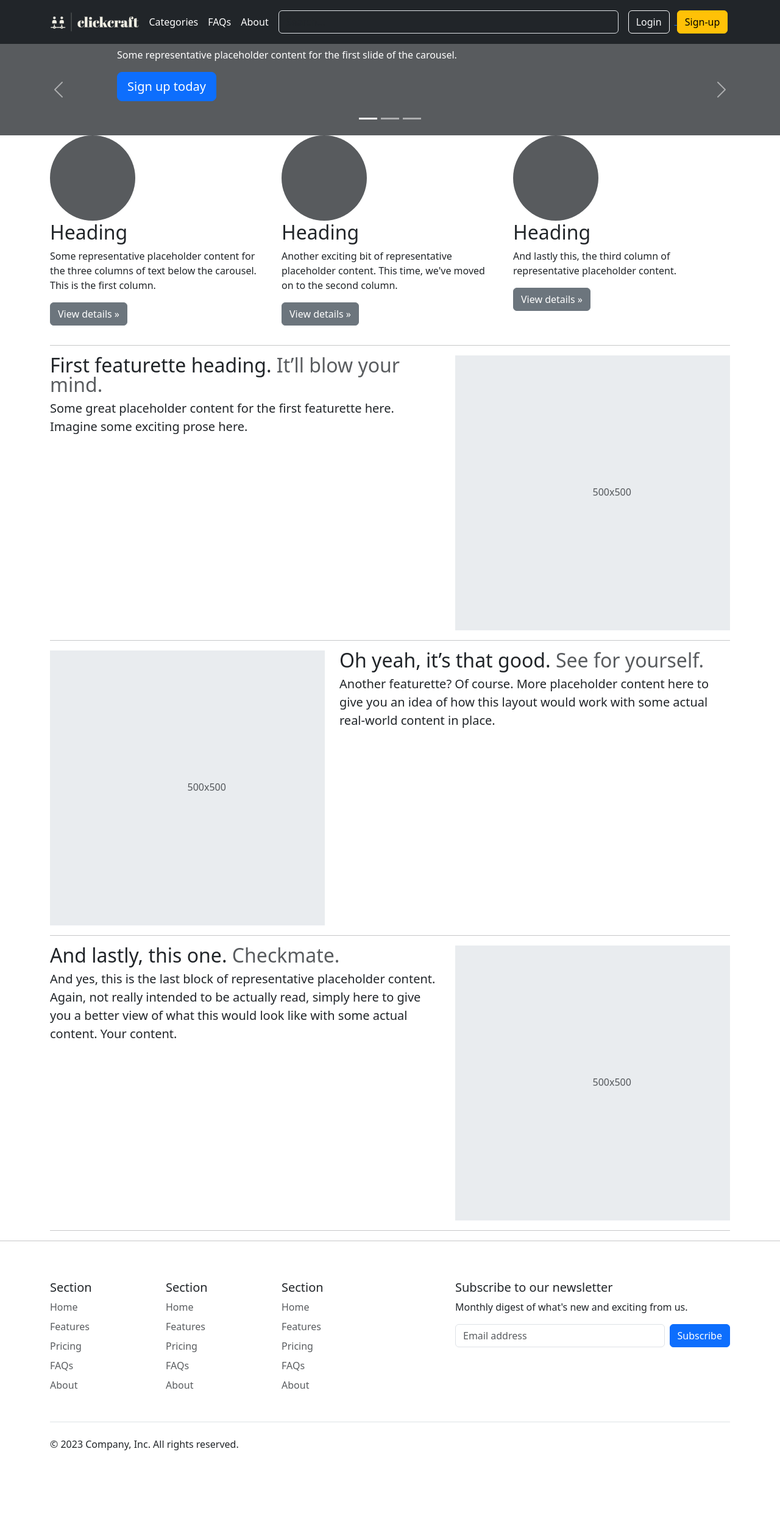
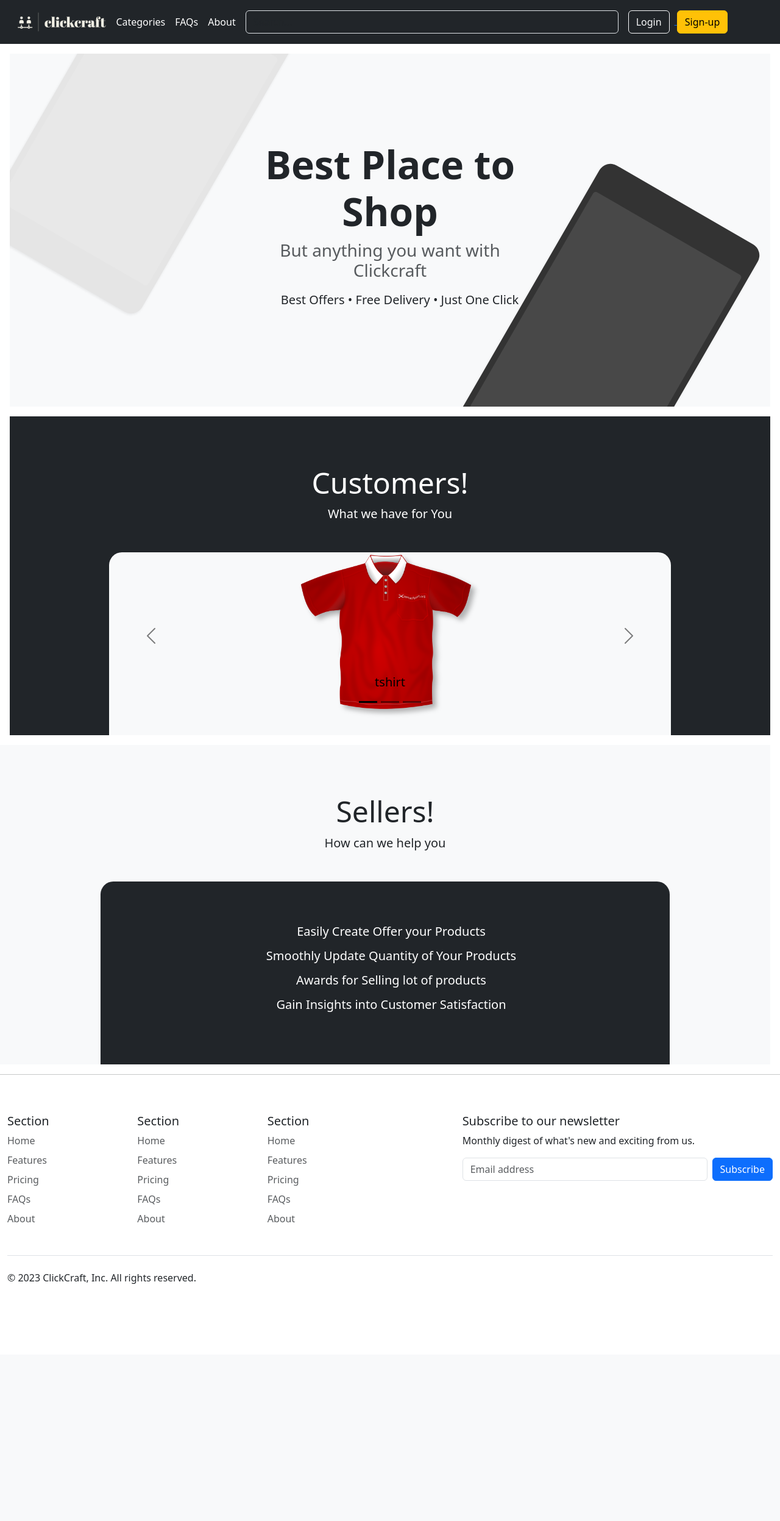
Before and after one commit to aditya0by0/ecommerce_webapp, a Flask app: page / in a window 1280 px wide. Shown: the whole page at 61% size. After the commit the page ends 2106 px from the top, so only its background shows below. Run offline with Flask 2, Linux system fonts and the light colour scheme; data comes from the database, SQL or seed files in the repository; some libraries are stand-ins or nearby versions.

Commit message:
Commit 6
Week 5 - Commit 6
<br/>Implemented
- Login Required functionality
- User-Role Restriction
- Home Page Template
- Embedded Carousel in Home Page
- logic to show product of each category in the above carousel
- Slight Fixes and Modifications

```diff
--- a/app.py
+++ b/app.py
@@ -1,7 +1,13 @@
-from flask import Flask, render_template, request, g
-from flask import redirect, url_for
+from flask import Flask
+from flask import render_template
+from flask import request
+from flask import g
+from flask import redirect
+from flask import url_for
+from flask import flash
+from flask import session
+
 from daolayer.SQLReadWrite import SQLReadWrite
-from flask import flash
 from blueprints import auth, seller, user
 
 app = Flask(__name__, template_folder='templates')
@@ -11,22 +17,40 @@
 
 app.secret_key = 'isee_project_ecomm'
 
-# @app.before_request
-# def before_request():
-# 	auth.load_logged_in_user()
+@app.before_request
+def load_logged_in_user():
+    user_id = session.get("user_id")
+    role = session.get("role")
+    if user_id is None:
+        g.user = None
+    else:
+        if role == 'User':
+            result = SQLReadWrite.execute_query("SELECT * FROM users WHERE id = %s",
+             (user_id,))
+            g.user = result[0]
+            g.user['role'] = 'User'
+
+        elif role == 'Seller':
+            result = SQLReadWrite.execute_query("SELECT * FROM sellers WHERE id = %s",
+             (user_id,))
+            g.user = result[0]
+            g.user['role'] = 'Seller'
 
 @app.context_processor
 def inject_user_name():
     def get_user_name():
         if g.user:
-            return g.user
+        	return g.user
         return None
 
     return {'user_signed': get_user_name()}
 
 @app.route("/", methods=['GET'])
 def get_home_page():
-	return render_template("home.html")
+	result = SQLReadWrite.execute_query('''SELECT p.* FROM products p
+		WHERE (p.category, p.pid) IN (SELECT category, min(pid) FROM products
+  		GROUP BY category)''')
+	return render_template("home.html", categories_p=result)
 
 @app.route("/product/<int:p_id>")
 def get_product_page(p_id:int):
--- /dev/null
+++ b/static/css/product.css
@@ -0,0 +1,74 @@
+.container {
+  max-width: 2040px;
+}
+
+.icon-link > .bi {
+  width: .75em;
+  height: .75em;
+}
+
+/*
+ * Custom translucent site header
+ */
+
+.site-header {
+  background-color: rgba(0, 0, 0, .85);
+  -webkit-backdrop-filter: saturate(180%) blur(20px);
+  backdrop-filter: saturate(180%) blur(20px);
+}
+.site-header a {
+  color: #8e8e8e;
+  transition: color .15s ease-in-out;
+}
+.site-header a:hover {
+  color: #fff;
+  text-decoration: none;
+}
+
+/*
+ * Dummy devices (replace them with your own or something else entirely!)
+ */
+
+.product-device {
+  position: absolute;
+  right: 10%;
+  bottom: -30%;
+  width: 300px;
+  height: 540px;
+  background-color: #333;
+  border-radius: 21px;
+  transform: rotate(30deg);
+}
+
+.product-device::before {
+  position: absolute;
+  top: 10%;
+  right: 10px;
+  bottom: 10%;
+  left: 10px;
+  content: "";
+  background-color: rgba(255, 255, 255, .1);
+  border-radius: 5px;
+}
+
+.product-device-2 {
+  top: -25%;
+  right: auto;
+  bottom: 0;
+  left: 5%;
+  background-color: #e5e5e5;
+}
+
+
+/*
+ * Extra utilities
+ */
+
+.flex-equal > * {
+  flex: 1;
+}
+@media (min-width: 768px) {
+  .flex-md-equal > * {
+    flex: 1;
+  }
+}
--- a/templates/bootstrap/carousel.html
+++ b/templates/bootstrap/carousel.html
@@ -1,123 +1,70 @@
-<div id="myCarousel" class="carousel slide" data-bs-ride="carousel">
+<main>
+  <div class="position-relative overflow-hidden p-3 p-md-5 m-md-3 text-center bg-body-tertiary">
+    <div class="col-md-6 p-lg-5 mx-auto my-5">
+      <h1 class="display-3 fw-bold">Best Place to Shop</h1>
+      <h3 class="fw-normal text-muted mb-3">But anything you want with Clickcraft</h3>
+      <div class="d-flex gap-3 justify-content-center lead fw-normal">
+        <ul style="list-style-type: none;">
+          <li style="display: inline;">Best Offers</li>
+          <li style="display: inline;">&bull; Free Delivery</li>
+          <li style="display: inline;">&bull; Just One Click</li>
+        </ul>
+      </div>
+    </div>
+    <div class="product-device shadow-sm d-none d-md-block"></div>
+    <div class="product-device product-device-2 shadow-sm d-none d-md-block"></div>
+  </div>
+
+  <div class="d-md-flex flex-md-equal w-100 my-md-3 ps-md-3">
+    <div class="text-bg-dark me-md-3 pt-3 px-3 pt-md-5 px-md-5 text-center overflow-hidden">
+      <div class="my-3 py-3">
+        <h2 class="display-5">Customers!</h2>
+        <p class="lead">What we have for You</p>
+      </div>
+      <div class="bg-body-tertiary shadow-sm mx-auto" style="width: 80%; height: 300px; border-radius: 21px 21px 0 0;">
+        <!-- <img src="/static/images/products/alphabet-word-images-1295331_1280.png" width="300"> -->
+        <div id="carouselExampleDark" class="carousel carousel-dark slide" data-bs-ride="carousel">
           <div class="carousel-indicators">
-      <button type="button" data-bs-target="#myCarousel" data-bs-slide-to="0" class="active" aria-current="true" aria-label="Slide 1"></button>
-      <button type="button" data-bs-target="#myCarousel" data-bs-slide-to="1" aria-label="Slide 2"></button>
-      <button type="button" data-bs-target="#myCarousel" data-bs-slide-to="2" aria-label="Slide 3"></button>
+            <button type="button" data-bs-target="#carouselExampleDark" data-bs-slide-to="0" class="active" aria-current="true" aria-label="Slide 1"></button>
+            <button type="button" data-bs-target="#carouselExampleDark" data-bs-slide-to="1" aria-label="Slide 2"></button>
+            <button type="button" data-bs-target="#carouselExampleDark" data-bs-slide-to="2" aria-label="Slide 3"></button>
           </div>
           <div class="carousel-inner">
-      <div class="carousel-item active">
-        <svg class="bd-placeholder-img" width="100%" height="100%" xmlns="http://www.w3.org/2000/svg" aria-hidden="true" preserveAspectRatio="xMidYMid slice" focusable="false"><rect width="100%" height="100%" fill="var(--bs-secondary-color)"/></svg>
-        <div class="container">
-          <div class="carousel-caption text-start">
-            <h1>Example headline.</h1>
-            <p>Some representative placeholder content for the first slide of the carousel.</p>
-            <p><a class="btn btn-lg btn-primary" href="#">Sign up today</a></p>
+            {%for category_p in categories_p%}
+              <div class="carousel-item" data-bs-interval="5000">
+                <img src="/static/images/products/{{category_p.pCode}}" width="300">
+                <div class="carousel-caption d-none d-md-block">
+                  <h5>{{category_p.category}}</h5>
                 </div>
               </div>
+            {%endfor%}
           </div>
-      <div class="carousel-item">
-        <svg class="bd-placeholder-img" width="100%" height="100%" xmlns="http://www.w3.org/2000/svg" aria-hidden="true" preserveAspectRatio="xMidYMid slice" focusable="false"><rect width="100%" height="100%" fill="var(--bs-secondary-color)"/></svg>
-        <div class="container">
-          <div class="carousel-caption">
-            <h1>Another example headline.</h1>
-            <p>Some representative placeholder content for the second slide of the carousel.</p>
-            <p><a class="btn btn-lg btn-primary" href="#">Learn more</a></p>
-          </div>
-        </div>
-      </div>
-      <div class="carousel-item">
-        <svg class="bd-placeholder-img" width="100%" height="100%" xmlns="http://www.w3.org/2000/svg" aria-hidden="true" preserveAspectRatio="xMidYMid slice" focusable="false"><rect width="100%" height="100%" fill="var(--bs-secondary-color)"/></svg>
-        <div class="container">
-          <div class="carousel-caption text-end">
-            <h1>One more for good measure.</h1>
-            <p>Some representative placeholder content for the third slide of this carousel.</p>
-            <p><a class="btn btn-lg btn-primary" href="#">Browse gallery</a></p>
-          </div>
-        </div>
-      </div>
-    </div>
-    <button class="carousel-control-prev" type="button" data-bs-target="#myCarousel" data-bs-slide="prev">
+          <button class="carousel-control-prev" type="button" data-bs-target="#carouselExampleDark" data-bs-slide="prev">
             <span class="carousel-control-prev-icon" aria-hidden="true"></span>
             <span class="visually-hidden">Previous</span>
           </button>
-    <button class="carousel-control-next" type="button" data-bs-target="#myCarousel" data-bs-slide="next">
+          <button class="carousel-control-next" type="button" data-bs-target="#carouselExampleDark" data-bs-slide="next">
             <span class="carousel-control-next-icon" aria-hidden="true"></span>
             <span class="visually-hidden">Next</span>
           </button>
         </div>
 
-
-  <!-- Marketing messaging and featurettes
-  ================================================== -->
-  <!-- Wrap the rest of the page in another container to center all the content. -->
-
-  <div class="container marketing">
-
-    <!-- Three columns of text below the carousel -->
-    <div class="row">
-      <div class="col-lg-4">
-        <svg class="bd-placeholder-img rounded-circle" width="140" height="140" xmlns="http://www.w3.org/2000/svg" role="img" aria-label="Placeholder" preserveAspectRatio="xMidYMid slice" focusable="false"><title>Placeholder</title><rect width="100%" height="100%" fill="var(--bs-secondary-color)"/></svg>
-        <h2 class="fw-normal">Heading</h2>
-        <p>Some representative placeholder content for the three columns of text below the carousel. This is the first column.</p>
-        <p><a class="btn btn-secondary" href="#">View details &raquo;</a></p>
-      </div><!-- /.col-lg-4 -->
-      <div class="col-lg-4">
-        <svg class="bd-placeholder-img rounded-circle" width="140" height="140" xmlns="http://www.w3.org/2000/svg" role="img" aria-label="Placeholder" preserveAspectRatio="xMidYMid slice" focusable="false"><title>Placeholder</title><rect width="100%" height="100%" fill="var(--bs-secondary-color)"/></svg>
-        <h2 class="fw-normal">Heading</h2>
-        <p>Another exciting bit of representative placeholder content. This time, we've moved on to the second column.</p>
-        <p><a class="btn btn-secondary" href="#">View details &raquo;</a></p>
-      </div><!-- /.col-lg-4 -->
-      <div class="col-lg-4">
-        <svg class="bd-placeholder-img rounded-circle" width="140" height="140" xmlns="http://www.w3.org/2000/svg" role="img" aria-label="Placeholder" preserveAspectRatio="xMidYMid slice" focusable="false"><title>Placeholder</title><rect width="100%" height="100%" fill="var(--bs-secondary-color)"/></svg>
-        <h2 class="fw-normal">Heading</h2>
-        <p>And lastly this, the third column of representative placeholder content.</p>
-        <p><a class="btn btn-secondary" href="#">View details &raquo;</a></p>
-      </div><!-- /.col-lg-4 -->
-    </div><!-- /.row -->
-
-
-    <!-- START THE FEATURETTES -->
-
-    <hr class="featurette-divider">
-
-    <div class="row featurette">
-      <div class="col-md-7">
-        <h2 class="featurette-heading fw-normal lh-1">First featurette heading. <span class="text-body-secondary">It’ll blow your mind.</span></h2>
-        <p class="lead">Some great placeholder content for the first featurette here. Imagine some exciting prose here.</p>
-      </div>
-      <div class="col-md-5">
-        <svg class="bd-placeholder-img bd-placeholder-img-lg featurette-image img-fluid mx-auto" width="500" height="500" xmlns="http://www.w3.org/2000/svg" role="img" aria-label="Placeholder: 500x500" preserveAspectRatio="xMidYMid slice" focusable="false"><title>Placeholder</title><rect width="100%" height="100%" fill="var(--bs-secondary-bg)"/><text x="50%" y="50%" fill="var(--bs-secondary-color)" dy=".3em">500x500</text></svg>
       </div>
       </div>
-
-    <hr class="featurette-divider">
-
-    <div class="row featurette">
-      <div class="col-md-7 order-md-2">
-        <h2 class="featurette-heading fw-normal lh-1">Oh yeah, it’s that good. <span class="text-body-secondary">See for yourself.</span></h2>
-        <p class="lead">Another featurette? Of course. More placeholder content here to give you an idea of how this layout would work with some actual real-world content in place.</p>
     </div>
-      <div class="col-md-5 order-md-1">
-        <svg class="bd-placeholder-img bd-placeholder-img-lg featurette-image img-fluid mx-auto" width="500" height="500" xmlns="http://www.w3.org/2000/svg" role="img" aria-label="Placeholder: 500x500" preserveAspectRatio="xMidYMid slice" focusable="false"><title>Placeholder</title><rect width="100%" height="100%" fill="var(--bs-secondary-bg)"/><text x="50%" y="50%" fill="var(--bs-secondary-color)" dy=".3em">500x500</text></svg>
+    <div class="bg-body-tertiary me-md-3 pt-3 px-3 pt-md-5 px-md-5 text-center overflow-hidden">
+      <div class="my-3 p-3">
+        <h2 class="display-5">Sellers!</h2>
+        <p class="lead">How can we help you</p>
+      </div>
+      <div class="bg-dark shadow-sm mx-auto align-items-center
+      justify-content-center" style="width: 80%; height: 300px; border-radius: 21px 21px 0 0;display: flex; justify-content: flex-start;">
+        <ul class="list-dp">
+          <li class="list-item">Easily Create Offer your Products</li>
+          <li class="list-item">Smoothly Update Quantity of Your Products</li>
+          <li class="list-item">Awards for Selling lot of products</li>
+          <li class="list-item">Gain Insights into Customer Satisfaction</li>
+        </ul>
       </div>
     </div>
-
-    <hr class="featurette-divider">
-
-    <div class="row featurette">
-      <div class="col-md-7">
-        <h2 class="featurette-heading fw-normal lh-1">And lastly, this one. <span class="text-body-secondary">Checkmate.</span></h2>
-        <p class="lead">And yes, this is the last block of representative placeholder content. Again, not really intended to be actually read, simply here to give you a better view of what this would look like with some actual content. Your content.</p>
-      </div>
-      <div class="col-md-5">
-        <svg class="bd-placeholder-img bd-placeholder-img-lg featurette-image img-fluid mx-auto" width="500" height="500" xmlns="http://www.w3.org/2000/svg" role="img" aria-label="Placeholder: 500x500" preserveAspectRatio="xMidYMid slice" focusable="false"><title>Placeholder</title><rect width="100%" height="100%" fill="var(--bs-secondary-bg)"/><text x="50%" y="50%" fill="var(--bs-secondary-color)" dy=".3em">500x500</text></svg>
-      </div>
-    </div>
-
-    <hr class="featurette-divider">
-
-    <!-- /END THE FEATURETTES -->
-
-  </div>
-
-  <script src="../assets/dist/js/bootstrap.bundle.min.js"></script>
+</main>
--- a/templates/bootstrap/footer.html
+++ b/templates/bootstrap/footer.html
@@ -49,7 +49,7 @@
     </div>
 
     <div class="d-flex flex-column flex-sm-row justify-content-between py-4 my-4 border-top">
-      <p>&copy; 2023 Company, Inc. All rights reserved.</p>
+      <p>&copy; 2023 ClickCraft, Inc. All rights reserved.</p>
       <ul class="list-unstyled d-flex">
         <li class="ms-3"><a class="link-body-emphasis" href="#"><svg class="bi" width="24" height="24"><use xlink:href="#twitter"/></svg></a></li>
         <li class="ms-3"><a class="link-body-emphasis" href="#"><svg class="bi" width="24" height="24"><use xlink:href="#instagram"/></svg></a></li>
--- a/templates/bootstrap/header.html
+++ b/templates/bootstrap/header.html
@@ -25,6 +25,12 @@
               <li>
                 <a class="dropdown-item" href="/user/history">Your Purchase History</a>
               </li>
+              <li>
+                <hr class="dropdown-divider">
+              </li>
+              <li>
+               <span class="dropdown-item">Role : {{user_signed.role}}</span>
+              </li>
             </ul>
           </div>
           <span>&nbsp;&nbsp;&nbsp;</span>
--- a/templates/bootstrap/productBought.html
+++ b/templates/bootstrap/productBought.html
@@ -29,7 +29,9 @@
             {% for purchase,quantity in zip(purchases,p_quantities)%}
               <li class="list-group-item d-flex justify-content-between lh-sm">
                 <div>
-                  <h6 class="my-0">{{purchase.pName}}</h6>
+                  <a href="/product/{{purchase.pid}}">
+                    <h6 class="my-0">{{purchase.pName}}</h6>
+                  </a>
                   <small class="text-body-secondary">{{purchase.category}}</small>
                 </div>
                 <div>
--- a/templates/home.html
+++ b/templates/home.html
@@ -1,4 +1,30 @@
 {% extends "layout.html"%}
+
+{%block css%}
+	<link rel="stylesheet" href="/static/css/product.css">
+	<style>
+		.list-dp{
+			color: white;
+			list-style-position: outside;
+			list-style-type: none;
+			padding-left: 20px;
+			font-size: 20px;
+			line-height: 1.5;
+		}
+		.list-item{
+			margin-top: 10px;
+			margin-bottom: 10px;
+		}
+	</style>
+{%endblock%}
+
 {% block content %}
 	{% include 'bootstrap/carousel.html'%}
 {% endblock %}
+
+{% block js%}
+	<script type="text/javascript">
+		const firstCarouselItem = document.querySelector(".carousel-item");
+		firstCarouselItem.classList.add('active');
+	</script>
+{% endblock%}
--- a/templates/seller/productPage.html
+++ b/templates/seller/productPage.html
@@ -14,8 +14,6 @@
         <div class="col-md-6">
             <h4>{{product.pName}}</h4>
             <hr>
-
-            <!-- <p data-price={{product.price}}>Price: &euro;{{product.price}}</p> -->
 
             {%if product.offerPrice != 0.0%}
                 <p data-price={{product.price}}>
```
Also changed, not shown: blueprints/auth.py (+5 -31 lines), blueprints/seller.py (+24 -5 lines), blueprints/user.py (+36 -18 lines), customStyles/carousel.css (deleted, +0 -72 lines), README.md. Lines whose indentation alone changed are shown as unchanged.
